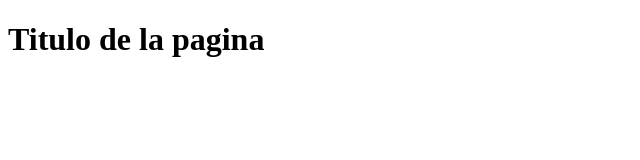
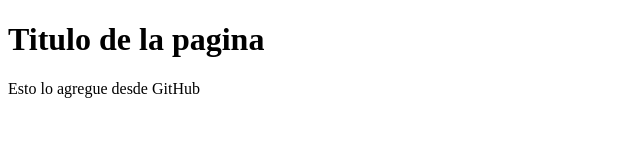
Before and after one commit to damifalero/Proyecto-Web-Empresa-C, a plain HTML site: page index.html in a window 1280 px wide. Shown: the whole page, without its empty margins (0-640 px from the left). Drawn offline with Linux system fonts and the light colour scheme.

Commit message:
Update index.html

```diff
--- a/index.html
+++ b/index.html
@@ -8,5 +8,6 @@
 </head>
 <body>
     <h1>Titulo de la pagina</h1>
+    <p>Esto lo agregue desde GitHub</p>
 </body>
 </html>
```
